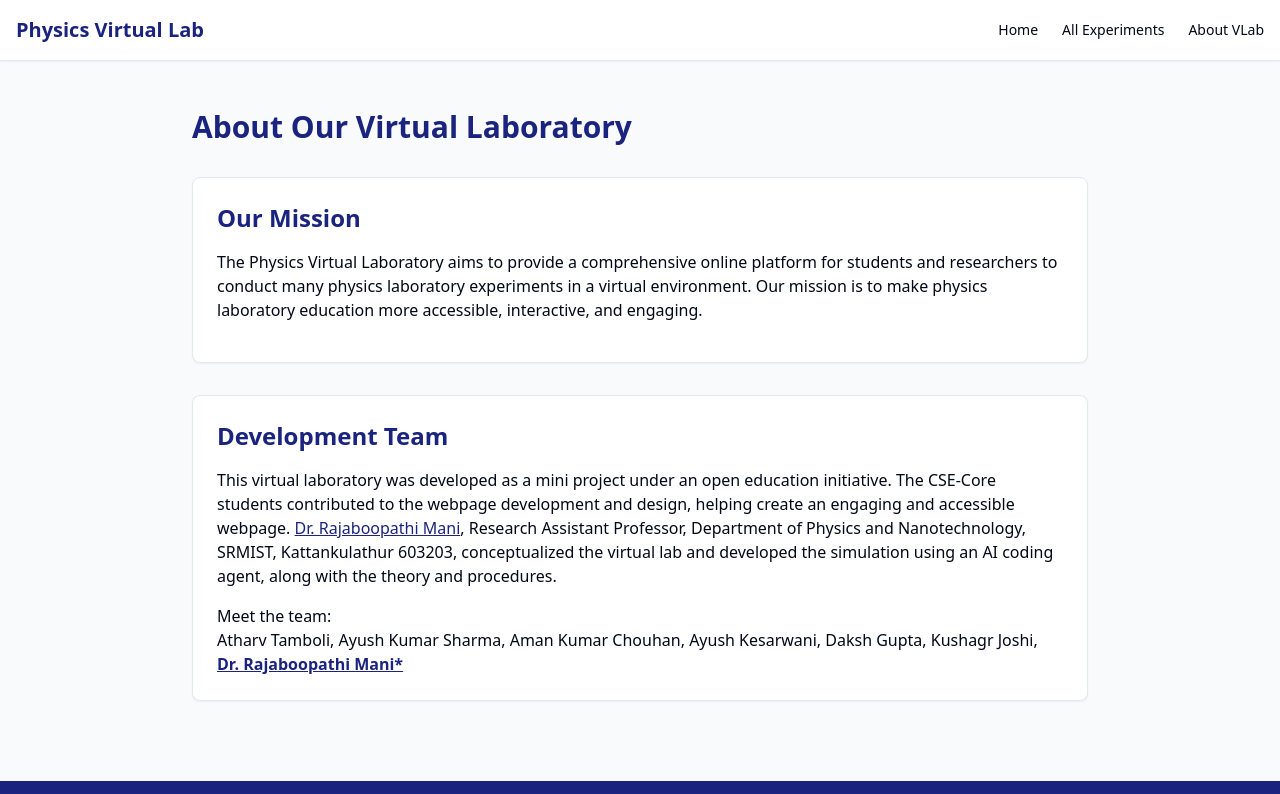
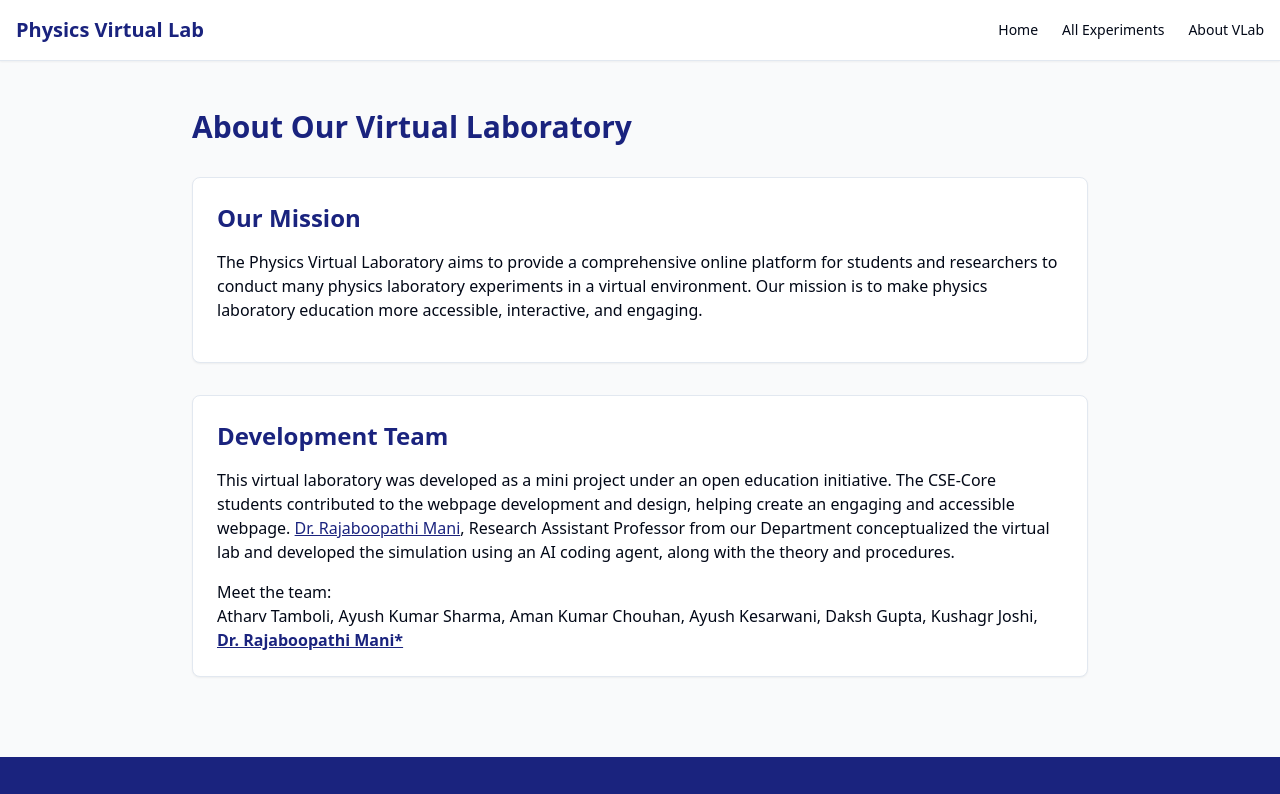
Before and after one commit to itzayush18/srm-virtual-labs, a React (Vite) app: page /about in a window 1280 px wide. Shown: the top 794 px of the page. Built offline with nearby package versions, Linux system fonts and the light colour scheme.

Commit message:
Update description for Dr. Rajaboopathi Mani
Shortened the description of Dr. Rajaboopathi Mani's role.

```diff
--- a/src/pages/About.tsx
+++ b/src/pages/About.tsx
@@ -39,9 +39,7 @@ const About = () => {
                 >
                   Dr. Rajaboopathi Mani
                 </a>
-                , Research Assistant Professor, Department of Physics and Nanotechnology,
-                SRMIST, Kattankulathur 603203, conceptualized the virtual lab and developed
-                the simulation using an AI coding agent, along with the theory and procedures.
+                , Research Assistant Professor from our Department conceptualized the virtual lab and developed the simulation using an AI coding agent, along with the theory and procedures.
               </p>
 
               <p>
```
